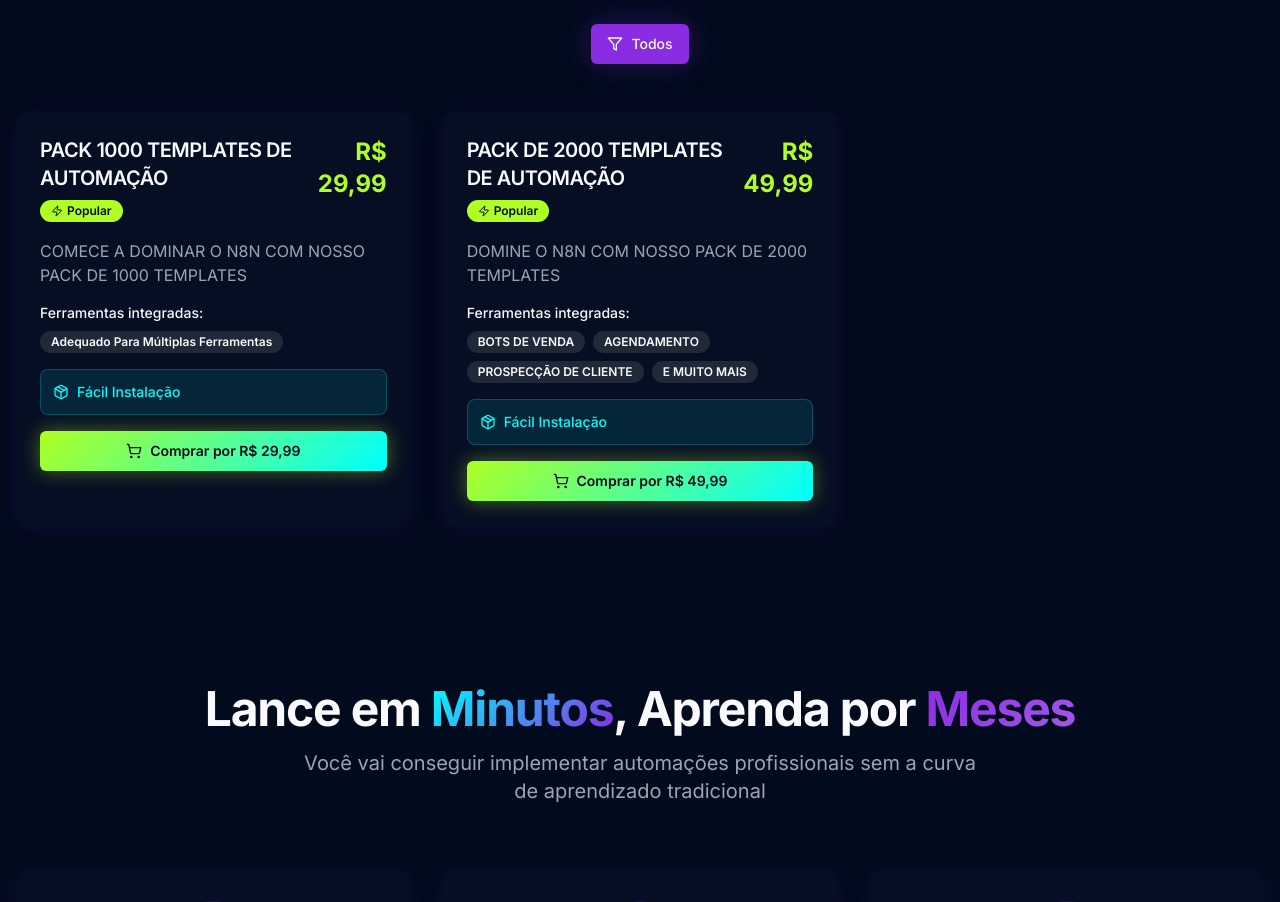
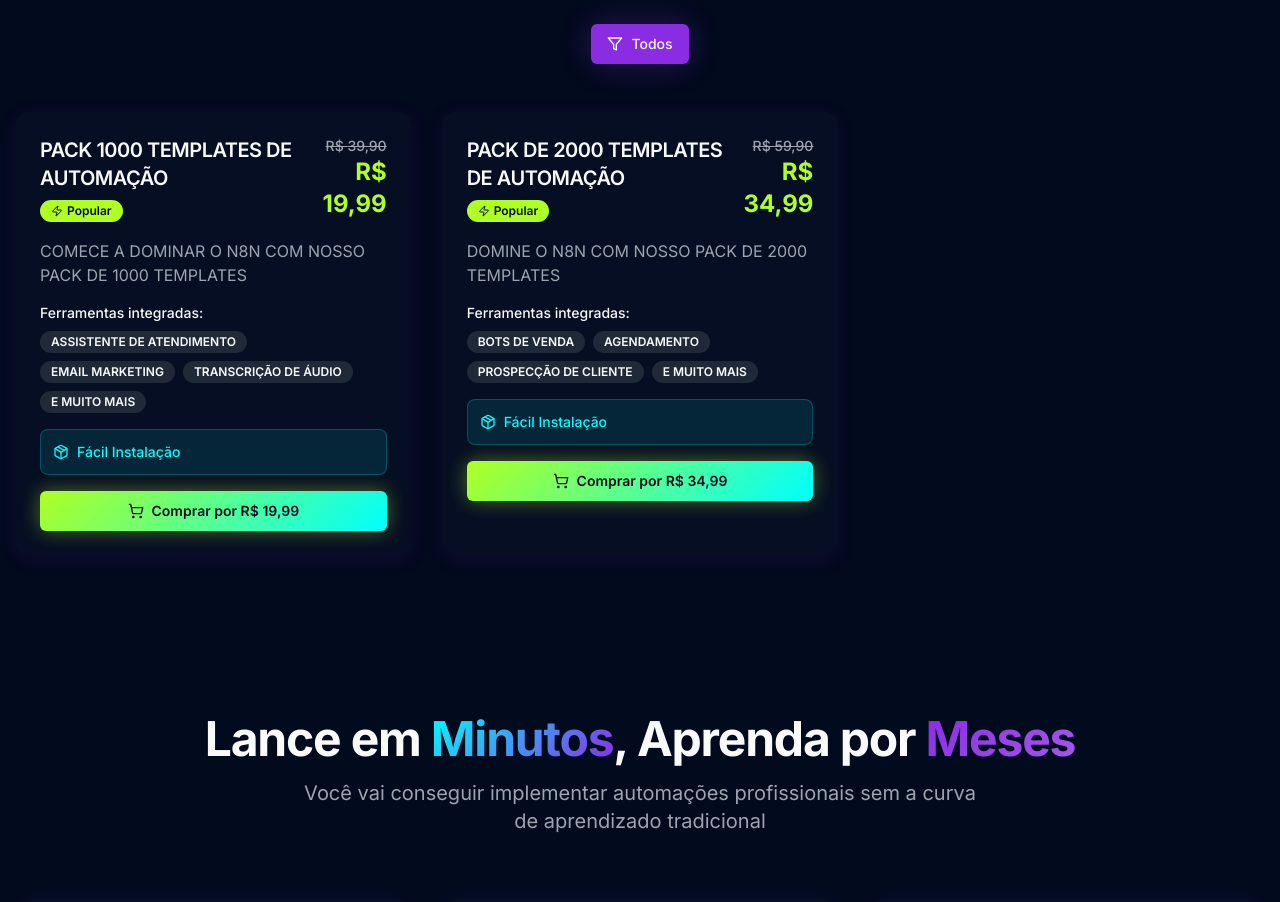
Before and after one commit to Emanuelll182/SITEKIWIFY, a React (Vite) app: page / in a window 1280 px wide. Shown: the part 1460-2362 px from the top of the page. Built offline with nearby package versions, Linux system fonts and the light colour scheme; no server answers.

Commit message:
Update ProductsSection.tsx

```diff
--- a/src/components/ProductsSection.tsx
+++ b/src/components/ProductsSection.tsx
@@ -18,8 +18,9 @@ const ProductsSection = () => {
       id: 1,
       name: "PACK 1000 TEMPLATES DE AUTOMAÇÃO",
       category: "Todos",
-      price: "29,99",
-      tools: ["Adequado Para Múltiplas Ferramentas"],
+      price: "19,99",
+      old_price: " 39,90",
+      tools: ["ASSISTENTE DE ATENDIMENTO", "EMAIL MARKETING", "TRANSCRIÇÃO DE ÁUDIO", "E MUITO MAIS"],
       description: "COMECE A DOMINAR O N8N COM NOSSO PACK DE 1000 TEMPLATES",
       featured: true
     },
@@ -27,7 +28,8 @@ const ProductsSection = () => {
       id: 2,
       name: "PACK DE 2000 TEMPLATES DE AUTOMAÇÃO",
       category: "Todos",
-      price: "49,99",
+      price: "34,99",
+      old_price: "59,90",
       tools: ["BOTS DE VENDA", "AGENDAMENTO", "PROSPECÇÃO DE CLIENTE", "E MUITO MAIS"],
       description: "DOMINE O N8N COM NOSSO PACK DE 2000 TEMPLATES",
       featured: true
@@ -137,6 +139,7 @@ const ProductsSection = () => {
                     )}
                   </div>
                   <div className="text-right">
+                    <p className="text-sm font-medium text-muted-foreground line-through">R$ {product.old_price}</p>
                     <p className="text-2xl font-bold text-cta">R$ {product.price}</p>
                   </div>
                 </div>
```
